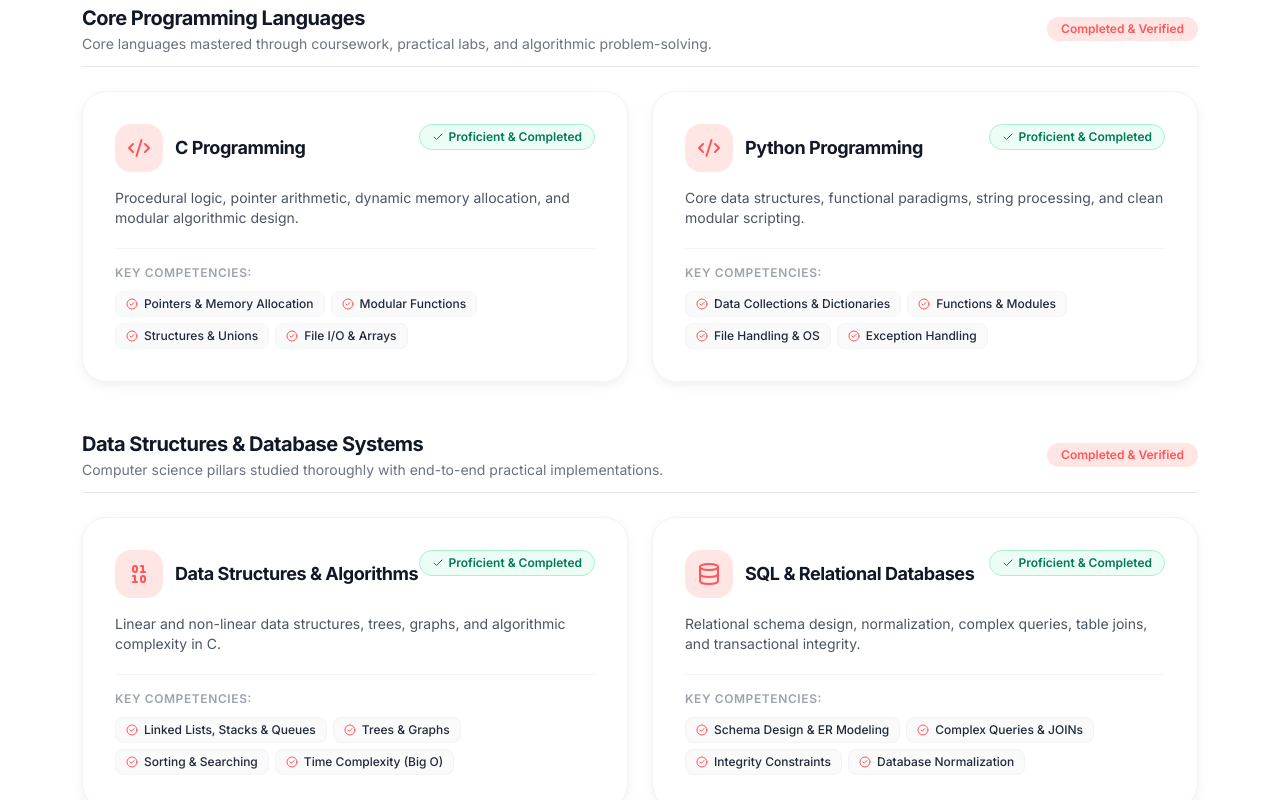
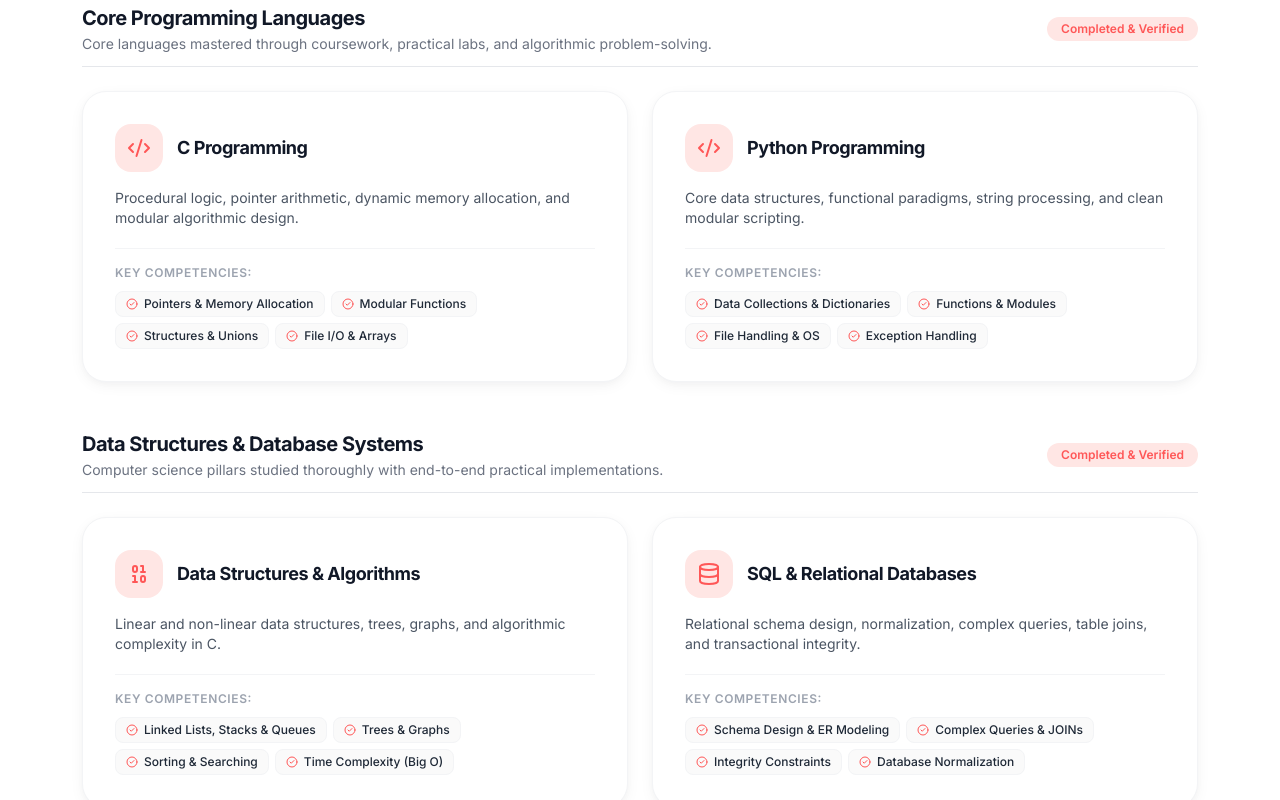
Before and after one commit to bansijethava/portfolio, a Next.js app: page / in a window 1280 px wide. Shown: the part 2680-3480 px from the top of the page. Built offline with nearby package versions, Linux system fonts and the light colour scheme.

Commit message:
style: remove level status badges from skill cards

```diff
--- a/components/Skills.tsx
+++ b/components/Skills.tsx
@@ -8,7 +8,6 @@ import {
   Globe,
   CheckCircle2,
   Sparkles,
-  Check,
 } from "lucide-react";
 
 export default function Skills() {
@@ -83,8 +82,6 @@ export default function Skills() {
               {/* Skills Grid */}
               <div className="grid grid-cols-1 md:grid-cols-2 gap-4 sm:gap-6">
                 {category.skills.map((skill) => {
-                  const isCompleted = skill.status === "completed";
-
                   return (
                     <div
                       key={skill.name}
@@ -92,31 +89,17 @@ export default function Skills() {
                     >
                       <div>
                         {/* Card Top Meta */}
-                        <div className="flex flex-col sm:flex-row sm:items-start sm:justify-between gap-3 mb-4">
-                          <div className="flex items-center gap-3 min-w-0">
+                        <div className="flex items-center gap-3.5 mb-4">
                           <div className="w-11 h-11 sm:w-12 sm:h-12 rounded-2xl bg-[#FFE6E4] dark:bg-[#FF5757]/15 dark:border dark:border-[#FF5757]/30 flex items-center justify-center flex-shrink-0">
                             {pillarIcons[skill.name] || (
                               <Code2 className="w-5 h-5 sm:w-6 sm:h-6 text-[#FF5757] dark:text-[#FF7D77]" />
                             )}
                           </div>
                           <div className="min-w-0">
-                              <h4 className="text-base sm:text-lg font-bold text-[#111827] dark:text-white tracking-tight whitespace-nowrap">
+                            <h4 className="text-base sm:text-lg font-bold text-[#111827] dark:text-white tracking-tight">
                               {skill.name}
                             </h4>
                           </div>
-                          </div>
-
-                          {/* Level Badge */}
-                          <span
-                            className={`self-start sm:self-auto text-xs font-semibold px-3 py-1 rounded-full whitespace-nowrap flex-shrink-0 ${
-                              isCompleted
-                                ? "bg-emerald-50 dark:bg-emerald-950/40 text-emerald-700 dark:text-emerald-400 border border-emerald-200 dark:border-emerald-700/60 flex items-center gap-1"
-                                : "bg-purple-50 dark:bg-purple-950/40 text-purple-700 dark:text-purple-300 border border-purple-200 dark:border-purple-700/60"
-                            }`}
-                          >
-                            {isCompleted && <Check className="w-3 h-3" />}
-                            {skill.level}
-                          </span>
                         </div>
 
                         {/* Description Context */}
```
Lines whose indentation alone changed are shown as unchanged.
